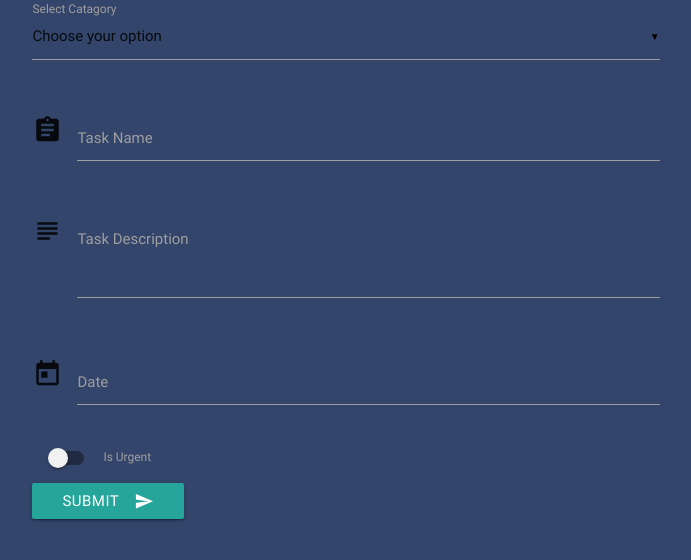
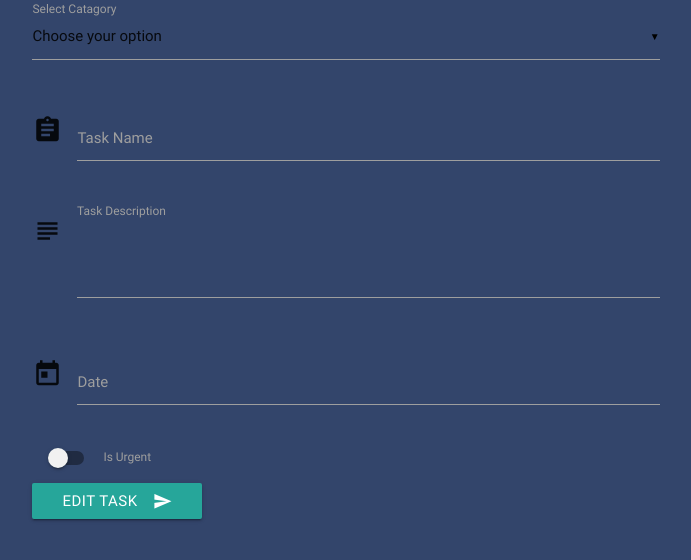
Before and after one commit to rasifrana/task_manager, a Flask app: template templates/edittask.html in a window 1280 px wide. Shown: the part 193-753 px from the top of the page, without its empty margins (294-985 px from the left). Run offline with Flask 2, Linux system fonts and the light colour scheme; the template is opened without the code that fills it, so the values that code supplies are empty; some libraries are stand-ins or nearby versions.

Commit message:
edit button and delete button functionality added

```diff
--- a/app.py
+++ b/app.py
@@ -20,13 +20,13 @@ def hello():
 def get_tasks():
     return render_template("tasks.html", tasks= mongo.db.tasks.find())
 
-# Add task route
+# get Add task route
 @app.route("/add_task")
 def add_task():
     return render_template("addtask.html", catagories= mongo.db.catagories.find())
 
 
-# Post a task on url
+# insert task / Post a task on url
 @app.route("/insert_task", methods=["POST"])
 def insert_task():
     tasks = mongo.db.tasks
@@ -34,11 +34,34 @@ def insert_task():
     return redirect(url_for("get_tasks"))
 
 
+# Edit a Taks page
 @app.route('/edit_task/<task_id>')
 def edit_task(task_id):
-    the_task = mongo.db.tasks.find_one({"_id:": ObjectId(task_id)})
+    the_task = mongo.db.tasks.find_one({"_id": ObjectId(task_id)})
     all_catagories = mongo.db.catagories.find()
     return render_template("edittask.html", task= the_task, catagories = all_catagories)
+
+
+# Update task route
+@app.route("/update_task/<task_id>", methods=["POST"])
+def update_task(task_id):
+    tasks = mongo.db.tasks
+    tasks.update( {'_id': ObjectId(task_id)},
+    {
+        'task_name':request.form.get('task_name'),
+        'category_name':request.form.get('category_name'),
+        'task_description': request.form.get('task_description'),
+        'due_date': request.form.get('due_date'),
+        'is_urgent':request.form.get('is_urgent')
+    })
+    return redirect(url_for("get_tasks"))
+
+
+# Delete a task
+@app.route("/delete_task/<task_id>")
+def delete_task(task_id):
+    mongo.db.tasks.remove({'_id': ObjectId(task_id)})
+    return redirect(url_for("get_tasks"))
 
 if __name__ == "__main__":
     app.run(host=os.environ.get("IP"),
--- a/templates/addtask.html
+++ b/templates/addtask.html
@@ -12,7 +12,7 @@
         <div class="row">
             <div class="input-field col s12">
 
-                <select id="catagory" name="catagory_name">
+                <select id="catagory_name" name="catagory_name">
                         <option value="" disabled selected>Choose your option</option>
                         {% for cat in catagories %}
                         <option value="{{cat.catagory_name}}">{{cat.catagory_name}}</option>
--- a/templates/edittask.html
+++ b/templates/edittask.html
@@ -7,7 +7,7 @@
 <div class="container">
 	<h3> Edit A Task </h3>
 	<div class="row">
-		<form class="col s12" method="POST" action="{{url_for('insert_task')}}">
+		<form action="{{ url_for('update_task', task_id=task._id) }}" method="POST" class="col s12">
 
         <div class="row">
             <div class="input-field col s12">
@@ -28,22 +28,22 @@
 	    <div class="row">
 				<div class="input-field col s12">
 					<i class="material-icons prefix">assignment</i>
-					<input id="task" type="text" class="validate" name="task_name">
+					<input id="task" type="text" class="validate" name="task_name" value="{{ task.task_name }}">
 					<label for="task">Task Name</label>
 				</div>
 		</div>
 			<div class="row">
 				<div class="input-field col s12">
 					<i class="material-icons prefix">subject</i>
-					<textarea name="task_description" id="task_description" class="materialize-textarea"></textarea>
-					<label for="task_description">Task Description</label>
+					<textarea name="task_description" id="task_description" class="materialize-textarea"> {{task.task_description}} </textarea>
+					<label for="task_description">Task Description {{ task.task_description }}</label>
 				</div>
 			</div>
 
 			<div class="row">
 				<div class="input-field col s12" id="matfix">
 					<i class="material-icons prefix">today</i>
-					<input id="due_date" type="text"  class="datepicker" name="due_date">
+					<input id="due_date" type="text"  class="datepicker" value="{{ task.due_date }}" name="due_date">
 					<label for="due_date">Date</label>
 				</div>
 			</div>
@@ -51,14 +51,18 @@
 			<!-- Switch -->
 			<div class="switch">
 				<label>
-      <input type="checkbox" id="is_urgent" name="is_urgent">
+                    {% if task.is_urgent %}
+                        <input type="checkbox" id="is_urgent" name="is_urgent"  checked>
+                    {% else %}
+                        <input type="checkbox" id="is_urgent" name="is_urgent" >
+                    {% endif %}
       <span class="lever"></span>
       Is Urgent
     </label>
 			</div>
             <div class="row">
 <div class="input-field col s12">
-            <button class="btn waves-effect waves-light" type="submit" name="action">Submit
+            <button class="btn waves-effect waves-light" type="submit" name="action">Edit Task
     <i class="material-icons right">send</i>
   </button>
   </div>
--- a/templates/tasks.html
+++ b/templates/tasks.html
@@ -15,8 +15,8 @@
 		<div class="collapsible-header">
             <div class="col s3">
                 <i class="material-icons">expand_more</i>
-                <a class="waves-effect waves-light btn task-btn">Done</a>
-                <a href="{{url_for('edit_task', task_id = task._id)}}" class="waves-effect waves-light btn task-btn blue">Edit</a>
+                <a href="{{url_for('delete_task', task_id = task._id)}}" class="waves-effect waves-light btn task-btn">Done</a>
+                <a href="{{url_for('edit_task', task_id = task._id)}}" class="waves-effect waves-light btn task-btn blue">Edit </a>
             </div>
             <div class="col s9">
                 <strong>{{ task.task_name }}</strong> -- <em>{{task.due_date}}</em>
```
